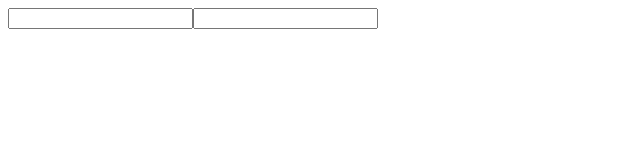
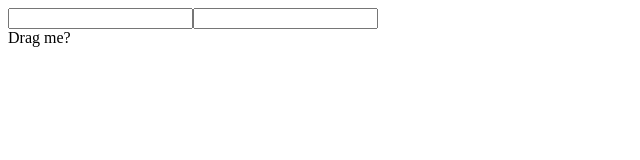
Before and after one commit to PatiDevv/Small_project, a React (Create React App) app in the folder rts-learn/: page / in a window 1280 px wide. Shown: the top 160 px of the page, without its empty margins (0-640 px from the left). Built offline with nearby package versions, Linux system fonts and the light colour scheme.

Commit message:
Handling drag event

```diff
--- a/rts-learn/src/events/EventComponent.tsx
+++ b/rts-learn/src/events/EventComponent.tsx
@@ -1,10 +1,15 @@
 const EventComponent: React.FC = () => {
   const onChange = (e: React.ChangeEvent<HTMLInputElement>) => console.log(e);
 
+  const onDragStart = (event: React.DragEvent<HTMLDivElement>) =>
+    console.log(event);
   return (
     <div>
       <input onChange={(e) => console.log(e)}></input>
       <input onChange={onChange}></input>
+      <div draggable onDragStart={onDragStart}>
+        Drag me?
+      </div>
     </div>
   );
 };
```
